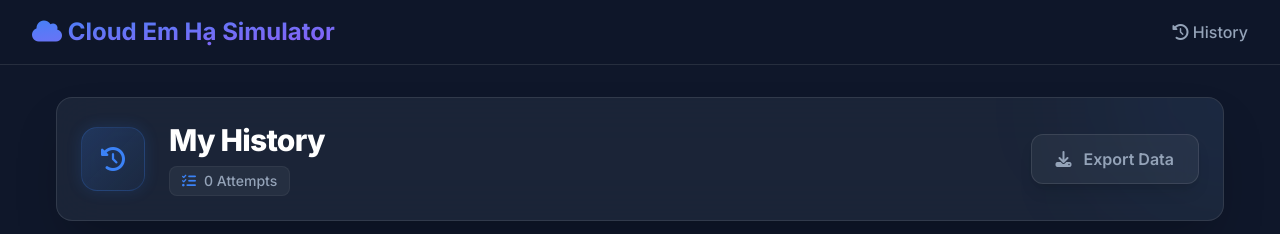
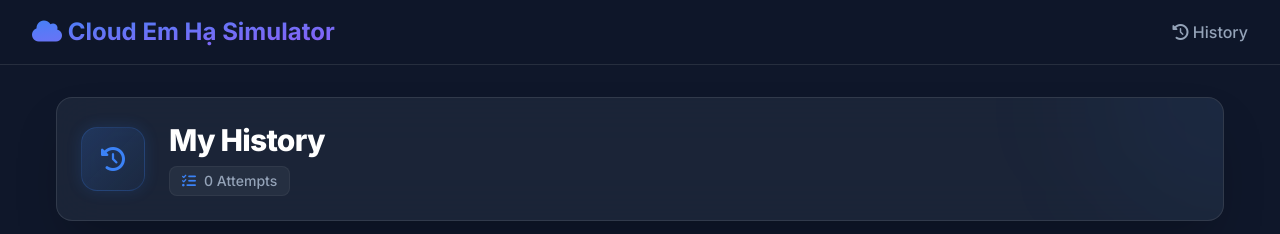
Before and after one commit to habach001501/udemy-exam-question, a React (Vite) app: page /history in a window 1280 px wide. Shown: the top 234 px of the page. Built offline with nearby package versions, Linux system fonts and the light colour scheme; no server answers.

Commit message:
Remove history export functionality from the UI and clear all existing history data.

```diff
--- a/src/pages/History.jsx
+++ b/src/pages/History.jsx
@@ -16,15 +16,6 @@ const History = () => {
         };
         loadHistory();
     }, []);
-
-    const exportHistory = () => {
-        const blob = new Blob([JSON.stringify(history)], { type: 'application/json' });
-        const url = URL.createObjectURL(blob);
-        const a = document.createElement('a');
-        a.href = url;
-        a.download = 'cloudpro-history.json';
-        a.click();
-    };
 
     const handleDelete = async (id) => {
         if (window.confirm('Are you sure you want to delete this history record? This action cannot be undone.')) {
@@ -129,13 +120,6 @@ const History = () => {
                         </div>
                     </div>
 
-                    <button
-                        className="flex items-center gap-3 px-6 py-3 bg-white/5 hover:bg-white/10 border border-white/10 hover:border-white/20 rounded-xl text-text-muted hover:text-white transition-all font-semibold shadow-lg group/btn"
-                        onClick={exportHistory}
-                    >
-                        <i className="fa-solid fa-download group-hover/btn:animate-bounce"></i>
-                        Export Data
-                    </button>
                 </div>
             </div>
 
```
Also changed, not shown: 1 other file (tests, documents, lock files or other folders).
